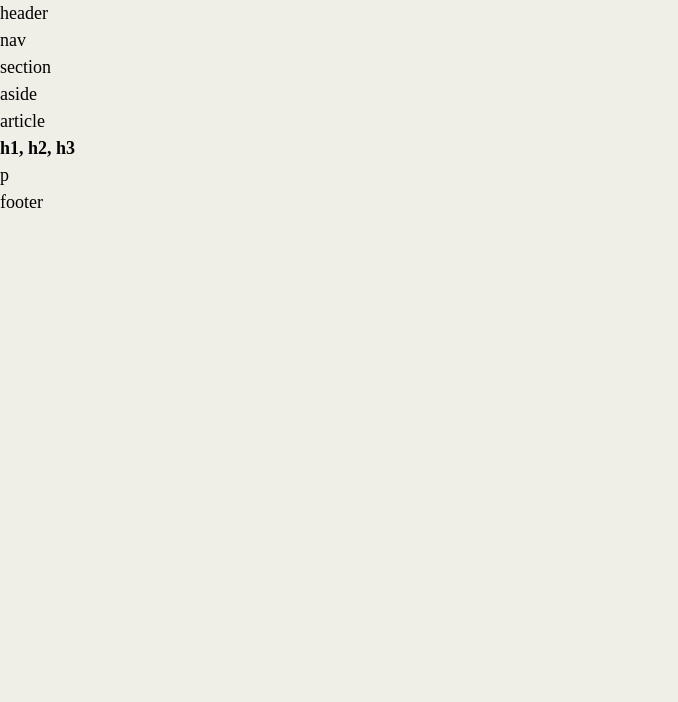
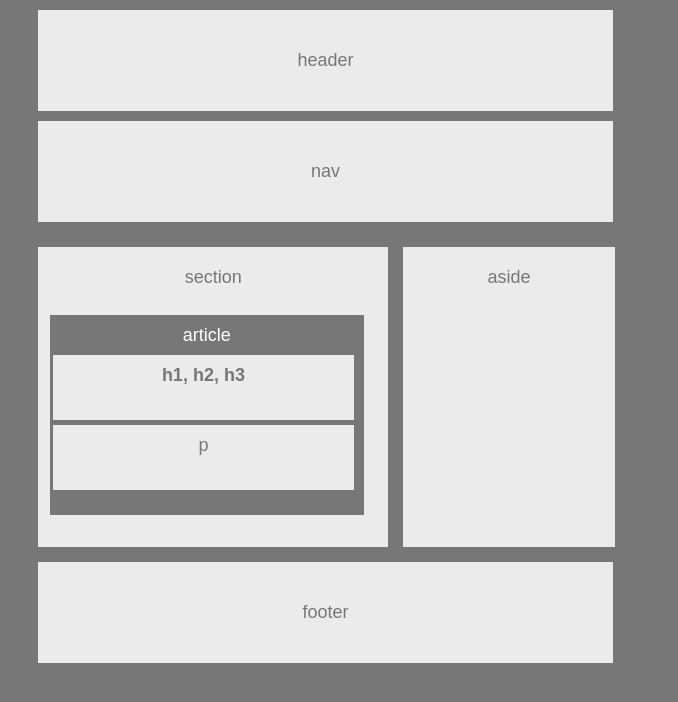
Before and after one commit to JulieBurk/HW-Wireframe, a plain HTML site: page index.html in a window 1280 px wide. Shown: the whole page, without its empty margins (0-678 px from the left). Drawn offline with Linux system fonts and the light colour scheme.

Commit message:
Update CSS File for Wireframe

```diff
--- a/style.css
+++ b/style.css
@@ -1,53 +1,109 @@
 body {
-	background: #efeee7;
-	margin: 0;
-	padding: 0;
-	font-family: "Georia", "Times New Roman",
-		Times, serif;
+	background: #777;
+	font-family: "Arial", "Helvetica Neue",
+		Helvetica, sans-serif;
+	color: #777;
 	font-size: 18px;
-	line-height: 150%;
+	width: 960px;
 
 }
 
-h1 {
-	color: #efeee7;
-	background: #333333;
-	margin: 0;
-	text-align: center;
-	padding-top: 20px;
-	padding-bottom: 20px;
-	font-size: 28px;
+div {
+
 }
 
-h2 {
-	font-size:24px;
+#main {
+	background: #ebebeb;
+	margin-top: 10px;
+	margin-bottom: 10px;
+	margin-left: 30px;
+	margin-right: 30px;
+	text-align: center;
+	padding: 40px;
+	width: 495px
 }
 
-a {
-	color: #d21034;
+
+#section {
+	background: #ebebeb;
+	width: 36.5%;
+	height: 300px;
+	margin-left: 30px;
+	margin-bottom: 15px;
+	margin-top: 15px;
+	background: #ebebeb;
+	float:left;
+	text-align: center;
+	line-height: 60px;
+
+
 }
 
-.container {
-	width: 1024px;
-	margin: 0 auto;
+
+#aside {
+	width: 22%;
+	height: 300px;
+	margin-left: 15px;
+	margin-top:15px;
+	margin-bottom: 15px;
+	background: #ebebeb;
+	float:left;
+	text-align: center;
+	line-height: 60px;
 }
 
-#main-bio,
-#contact-info,
-#bio-image {
+#article{
+	background: #777;
+	color: white;
+	margin: 15px;
+	text-align: center;
+	line-height: 40px;
+	height: 200px;
+	width: 24.5%;
 	float: left;
+	position: absolute;
+	top: 300px;
+	left: 35px;
 }
 
-#main-bio {
-	width: 70%;
+#h1-h2-h3{
+	background: #ebebeb;
+	text-align: center;
+	line-height: 40px;
+	width: 23.5%;
+	height: 65px;
+	margin:5px;
+	float: left;
+	position: absolute;
+	top: 350px;
+	left: 48px;
+
 }
 
-#contact-info {
-	width: 30%;
+#p {
+	background: #ebebeb;
+	text-align: center;
+	line-height: 40px;
+	width: 23.5%;
+	height: 65px;
+	margin: 5px;
+	float: left;
+	position: absolute;
+	top: 420px;
+	left: 48px;
 }
 
-#bio-image {
-	height: 200px;
-	width: 200px;
-	padding-right: 25px;
-}
+#footer{
+
+	background: #ebebeb;
+	margin-top: 10px;
+	margin-bottom: 10px;
+	margin-left: 30px;
+	margin-right: 30px;
+	text-align: center;
+	padding: 40px;
+	width: 495px;
+	clear:both;
+	display: absolute;
+	top: 500px;
+	left: 35px;
```
